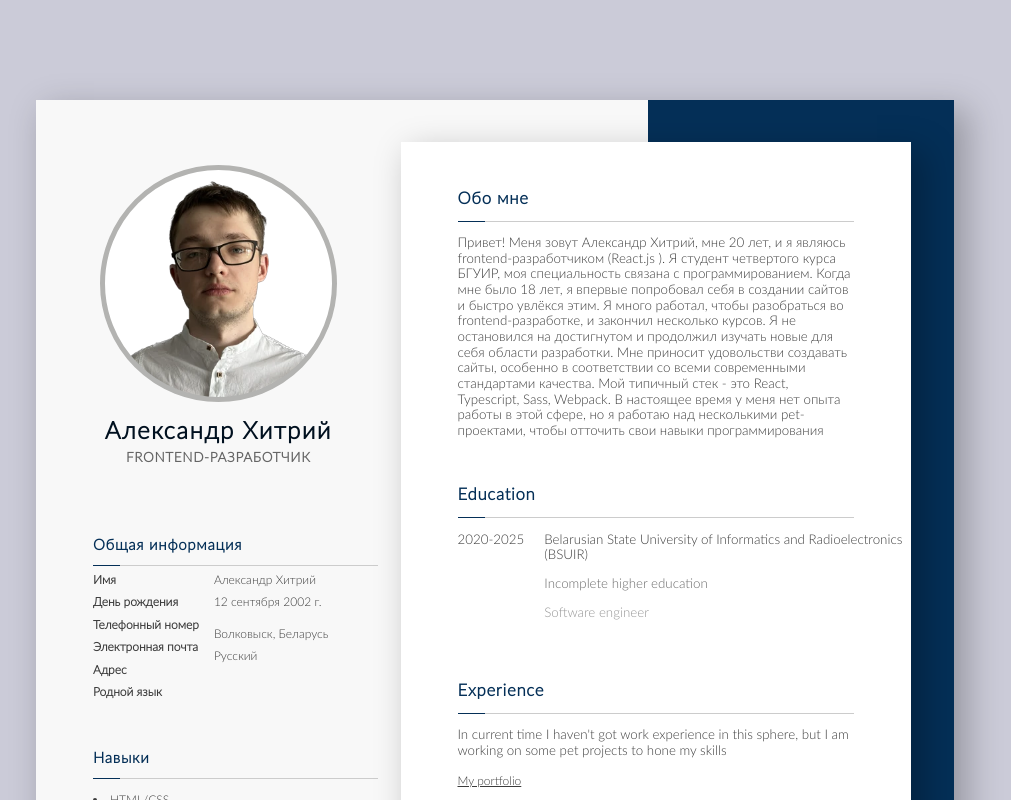
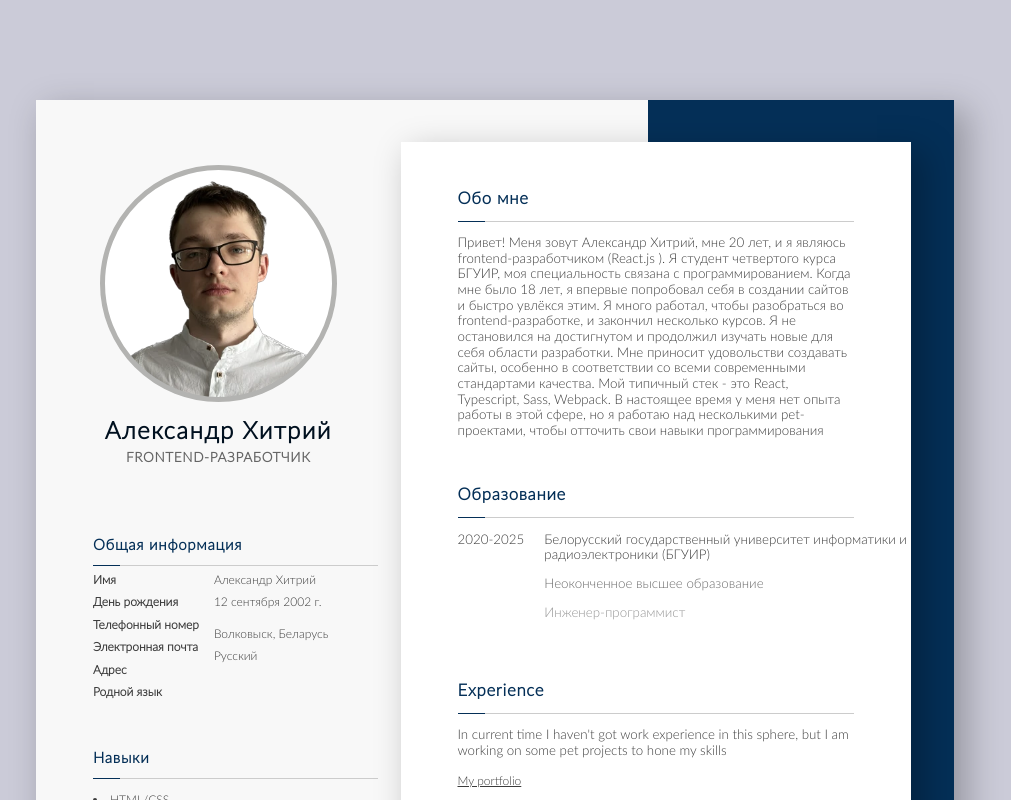
Before and after one commit to foxnorth228/foxnorth228, a React app: page / in a window 1280 px wide. Shown: the top 800 px of the page, without its empty margins (145-1156 px from the left). Built offline with nearby package versions, Linux system fonts and the light colour scheme.

Commit message:
feat: add ru to education-block

```diff
--- a/src/components/education-block/education-block.tsx
+++ b/src/components/education-block/education-block.tsx
@@ -1,18 +1,22 @@
 import React from 'react';
 import './education-block.scss';
 import InfoBlock from '../info-block/info-block';
+import useLanguage from '@src/hooks/useLanguage';
 
 const EducationBlock = () => {
+  const locale = useLanguage('education');
   return (
-    <InfoBlock title="Education" titleSize="educationBlock__title" className="educationBlock">
+    <InfoBlock
+      title={locale.titleEducBlock}
+      titleSize="educationBlock__title"
+      className="educationBlock"
+    >
       <div className="educationBlock__elem">
         <p className="educationBlock__year">2020-2025</p>
         <div className="educationBlock__desc">
-          <p className="educationBlock__univer">
-            Belarusian State University of Informatics and Radioelectronics (BSUIR)
-          </p>
-          <p className="educationBlock__educType">Incomplete higher education</p>
-          <p className="educationBlock__spec">Software engineer</p>
+          <p className="educationBlock__univer">{locale.univer1}</p>
+          <p className="educationBlock__educType">{locale.educType1}</p>
+          <p className="educationBlock__spec">{locale.spec1}</p>
         </div>
       </div>
     </InfoBlock>
--- /dev/null
+++ b/src/lang/en/education.en.json
@@ -0,0 +1,6 @@
+{
+    "titleEducBlock": "Education",
+    "univer1": "Belarusian State University of Informatics and Radioelectronics (BSUIR)",
+    "educType1": "Incomplete higher education",
+    "spec1": "Software engineer"
+}
--- /dev/null
+++ b/src/lang/ru/education.ru.json
@@ -0,0 +1,6 @@
+{
+    "titleEducBlock": "Образование",
+    "univer1": "Белорусский государственный университет информатики и радиоэлектроники (БГУИР)",
+    "educType1": "Неоконченное высшее образование",
+    "spec1": "Инженер-программист"
+}
```
